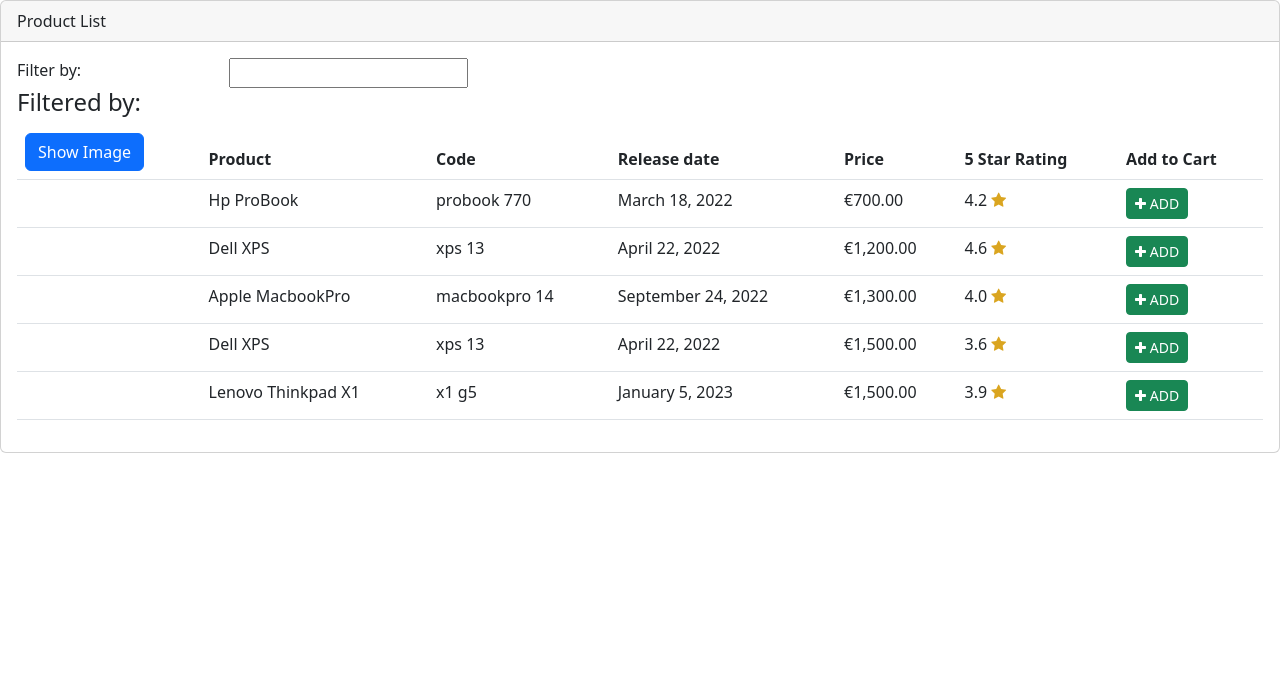
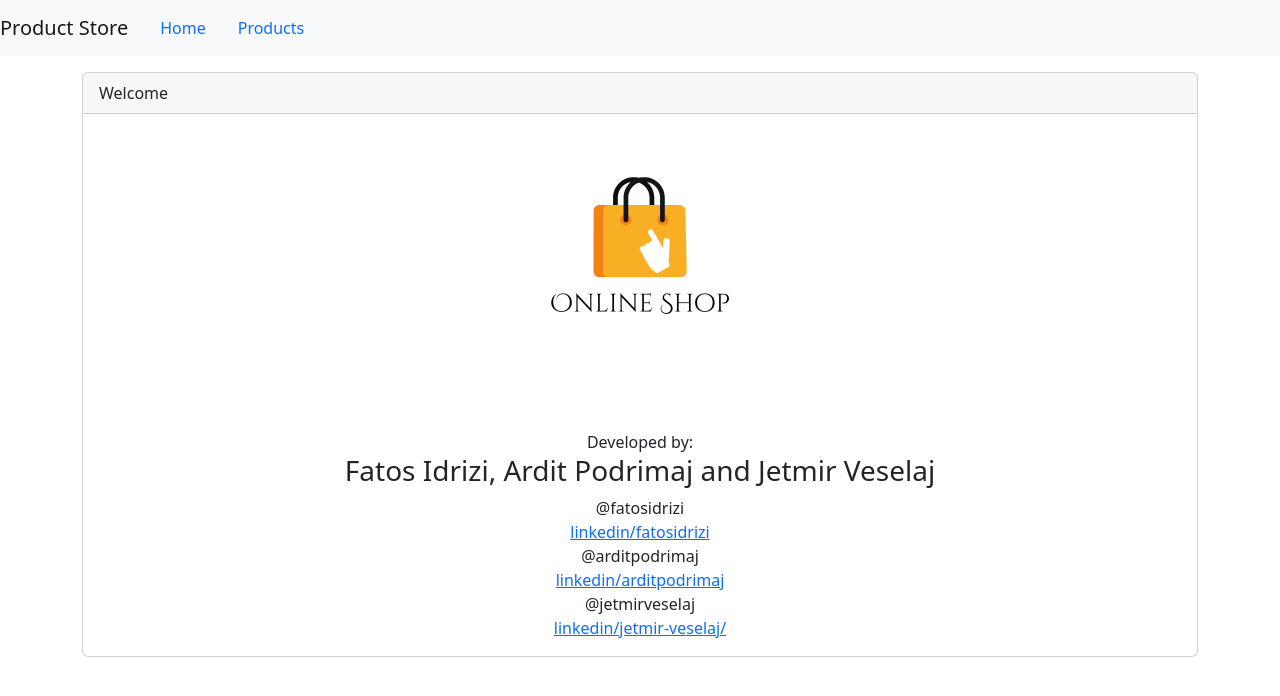
Before and after one commit to ubt-e-commerce-app/front, an Angular app: page /home in a window 1280 px wide. Before the commit this address led to /. Shown: the top 696 px of the page. Built offline with nearby package versions, Linux system fonts and the light colour scheme.

Commit message:
page not found and routing

```diff
--- a/src/app/app.component.html
+++ b/src/app/app.component.html
@@ -1,5 +1,13 @@
-<!-- <h1>Project Initialization</h1> -->
-<app-product-list></app-product-list>
+<nav class="navbar navbar-expand navbar-light bg-light">
+    <a class="navbar-brand">{{pageTitle}}</a>
+    <ul class="nav nav-pill">
+        <li><a class="nav-link" routerLink="/home">Home</a></li>
+        <li><a class="nav-link" routerLink="/products">Products</a></li>
+    </ul>
+</nav>
 
+<!-- <app-product-list></app-product-list> -->
 
-<router-outlet></router-outlet>
+<div class="container my-3">
+    <router-outlet></router-outlet>
+</div>
--- a/src/app/app.component.ts
+++ b/src/app/app.component.ts
@@ -6,5 +6,5 @@ import { Component } from '@angular/core';
   styleUrls: ['./app.component.scss']
 })
 export class AppComponent {
-  title = 'product-management';
+  pageTitle = 'Product Store';
 }
--- /dev/null
+++ b/src/app/home/home.component.html
@@ -0,0 +1,34 @@
+<div class="card mt-3">
+  <div class="card-header">
+    {{pageTitle}}
+  </div>
+  <div class="card-body">
+    <div class="container-fluid">
+      <div class="text-center">
+        <a routerLink="/products">
+          <img src="./assets/images/logo.png" class="img-responsive center-block" style="max-height:300px;padding-bottom:50px" />
+        </a>
+      </div>
+
+      <div class="text-center">Developed by:</div>
+      <div class="text-center">
+        <h3>Fatos Idrizi, Ardit Podrimaj and Jetmir Veselaj</h3>
+      </div>
+
+      <div class="d-flex justify-content-center flex-column">
+        <div class="text-center">@fatosidrizi</div>
+        <div class="text-center">
+          <a href="https://www.linkedin.com/in/fatosidrizi/" target="_blank">linkedin/fatosidrizi</a>
+        </div>
+        <div class="text-center">@arditpodrimaj</div>
+        <div class="text-center">
+          <a href="https://www.linkedin.com/in/arditpodrimaj/" target="_blank">linkedin/arditpodrimaj</a>
+        </div>
+        <div class="text-center">@jetmirveselaj</div>
+        <div class="text-center">
+          <a href="https://www.linkedin.com/in/jetmir-veselaj/" target="_blank">linkedin/jetmir-veselaj/</a>
+        </div>
+      </div>
+    </div>
+  </div>
+</div>
--- /dev/null
+++ b/src/app/home/home.component.ts
@@ -0,0 +1,17 @@
+import { Component, OnInit } from '@angular/core';
+
+@Component({
+  selector: 'app-home',
+  templateUrl: './home.component.html',
+  styleUrls: ['./home.component.scss']
+})
+export class HomeComponent implements OnInit {
+
+  public pageTitle = 'Welcome';
+
+  constructor() { }
+
+  ngOnInit(): void {
+  }
+
+}
--- a/src/app/products/product-detail.component.html
+++ b/src/app/products/product-detail.component.html
@@ -1 +1,5 @@
-<p>product-detail works!</p>
+<div class="card">
+    <div class="card-header">
+        {{pageTitle}}
+    </div>
+</div>
--- a/src/app/products/product-detail.component.ts
+++ b/src/app/products/product-detail.component.ts
@@ -7,6 +7,8 @@ import { Component, OnInit } from '@angular/core';
 })
 export class ProductDetailComponent implements OnInit {
 
+  public pageTitle = 'Welcome';
+
   constructor() { }
 
   ngOnInit(): void {
--- /dev/null
+++ b/src/app/shared/page-not-found.component.html
@@ -0,0 +1,3 @@
+<div class="d-flex justify-content-center align-content-center">
+    <h1>Page not found</h1>
+</div>
--- /dev/null
+++ b/src/app/shared/page-not-found.component.ts
@@ -0,0 +1,15 @@
+import { Component, OnInit } from '@angular/core';
+
+@Component({
+  selector: 'app-page-not-found',
+  templateUrl: './page-not-found.component.html',
+  styleUrls: ['./page-not-found.component.scss']
+})
+export class PageNotFoundComponent implements OnInit {
+
+  constructor() { }
+
+  ngOnInit(): void {
+  }
+
+}
```
Also changed, not shown: src/app/app.module.ts (+13 -1 lines), src/app/home/home.component.scss (added), src/app/shared/page-not-found.component.scss (added), src/assets/images/logo.png (added).
